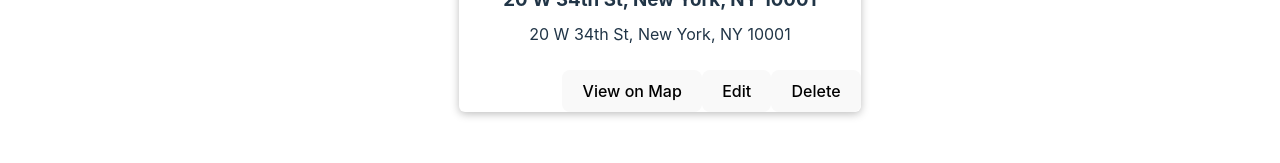
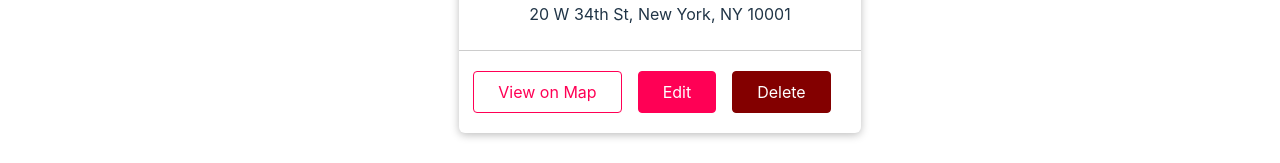
Before and after one commit to KXJohn/MERN_project, a React (Vite) app in the folder frontend/mern_frontend/: page /u1/places in a window 1280 px wide. Shown: the part 541-704 px from the top of the page. Built offline with nearby package versions, Linux system fonts and the light colour scheme.

Commit message:
add custom button

```diff
--- a/frontend/mern_frontend/src/places/components/PlaceItem.tsx
+++ b/frontend/mern_frontend/src/places/components/PlaceItem.tsx
@@ -2,6 +2,7 @@ import { FC } from "react";
 import { Place } from "../types.ts";
 import styled from "styled-components";
 import { Card } from "../../shared/components/UIElements/Card.tsx";
+import { Button } from "../../shared/components/FormElements/Button.tsx";
 
 const PlaceItemContainer = styled.div`
   .place-item {
@@ -47,6 +48,11 @@ const PlaceItemContainer = styled.div`
 
   .place-item__modal-actions {
     text-align: right;
+    display: flex;
+    align-items: center;
+    justify-content: center;
+    padding: 20px 0;
+    border-top: 1px solid #ccc;
   }
 
   .place-item__actions button,
@@ -79,9 +85,15 @@ export const PlaceItem: FC<Props> = ({ place }) => {
             <p>{place.address}</p>
           </div>
           <div className="place-item__modal-actions">
-            <button>View on Map</button>
-            <button>Edit</button>
-            <button>Delete</button>
+            <Button inverse onClick={() => {}}>
+              View on Map
+            </Button>
+            <Button to={`/places/${place.id}`} onClick={() => {}}>
+              Edit
+            </Button>
+            <Button danger onClick={() => {}}>
+              Delete
+            </Button>
           </div>
         </Card>
       </li>
--- /dev/null
+++ b/frontend/mern_frontend/src/shared/components/FormElements/Button.tsx
@@ -0,0 +1,65 @@
+import { Link } from "react-router-dom";
+
+import "./style.css";
+import { FC, ReactNode } from "react";
+
+interface ButtonProps {
+  href?: string;
+  children: ReactNode;
+  to?: string;
+  inverse?: boolean;
+  danger?: boolean;
+  type?: "submit" | "reset" | "button";
+  onClick: () => void;
+  disabled?: boolean;
+  size?: "small" | "medium" | "large";
+}
+
+export const Button: FC<ButtonProps> = ({
+  href,
+  type,
+  inverse,
+  disabled,
+  onClick,
+  danger,
+  children,
+  to,
+  size,
+}) => {
+  if (href) {
+    return (
+      <a
+        className={`button button--${size || "default"} ${
+          inverse && "button--inverse"
+        } ${danger && "button--danger"}`}
+        href={href}
+      >
+        {children}
+      </a>
+    );
+  }
+  if (to) {
+    return (
+      <Link
+        to={to}
+        className={`button button--${size || "default"} ${
+          inverse && "button--inverse"
+        } ${danger && "button--danger"}`}
+      >
+        {children}
+      </Link>
+    );
+  }
+  return (
+    <button
+      className={`button button--${size || "default"} ${
+        inverse && "button--inverse"
+      } ${danger && "button--danger"}`}
+      type={type}
+      onClick={onClick}
+      disabled={disabled}
+    >
+      {children}
+    </button>
+  );
+};
--- /dev/null
+++ b/frontend/mern_frontend/src/shared/components/FormElements/style.css
@@ -0,0 +1,61 @@
+.button {
+    font: inherit;
+    padding: 0.5rem 1.5rem;
+    border: 1px solid #ff0055;
+    border-radius: 4px;
+    background: #ff0055;
+    color: white;
+    cursor: pointer;
+    margin-right: 1rem;
+    text-decoration: none;
+    display: inline-block;
+}
+
+.button:focus {
+    outline: none;
+}
+
+.button:hover,
+.button:active {
+    background: #ff4382;
+    border-color: #ff4382;
+}
+
+.button--inverse {
+    background: transparent;
+    color: #ff0055;
+}
+
+.button--inverse:hover,
+.button--inverse:active {
+    color: white;
+    background: #ff0055;
+}
+
+.button--danger {
+    background: #830000;
+    border-color: #830000;
+}
+
+.button--danger:hover,
+.button--danger:active {
+    background: #f34343;
+    border-color: #f34343;
+}
+
+.button:disabled,
+.button:hover:disabled,
+.button:active:disabled {
+    background: #ccc;
+    color: #979797;
+    border-color: #ccc;
+    cursor: not-allowed;
+}
+
+.button--small {
+    font-size: 0.8rem;
+}
+
+.button--big {
+    font-size: 1.5rem;
+}
```
